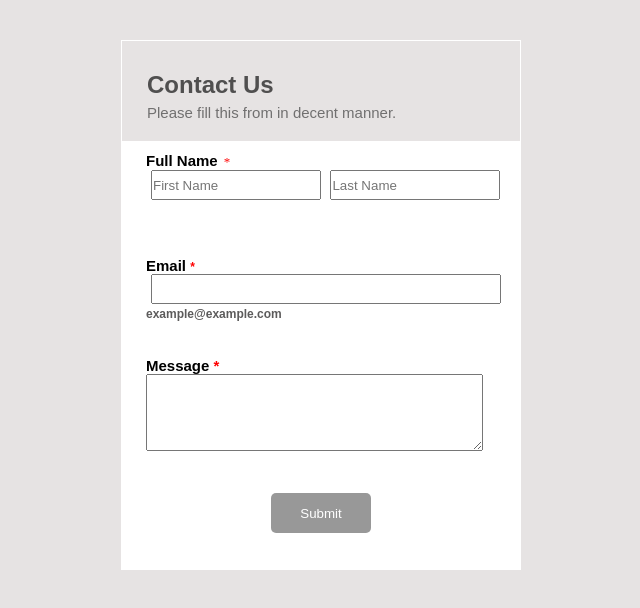
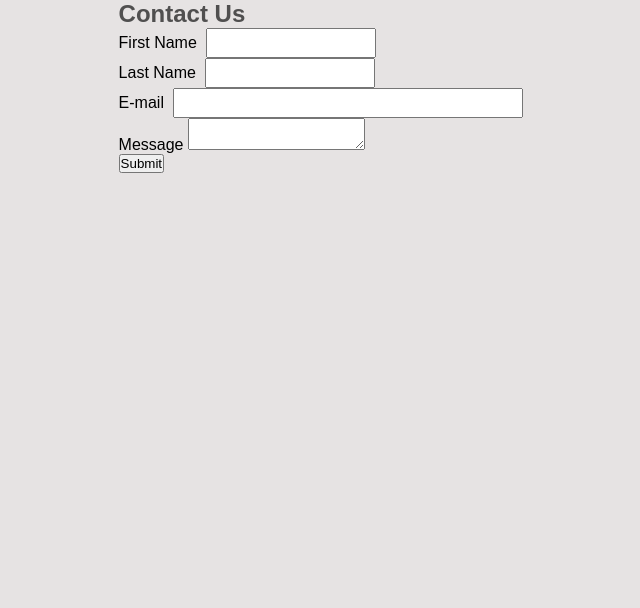
Before and after one commit to CodeWithMomin/Padhle-bhai, a plain HTML site: page contact.Html in a window 1280 px wide. Shown: the whole page, without its empty margins (319-959 px from the left). Drawn offline with Linux system fonts and the light colour scheme.

Commit message:
initial commit HTML

```diff
--- a/contact.Html
+++ b/contact.Html
@@ -11,29 +11,29 @@
 </head>
 
 <body>
-  <div class="container">
-    <div class="headingbox">
+  <div class="contact-form">
     <h2>Contact Us</h2>
-      <p>Please fill this from in decent manner.</p>
+    <form>
+      <div class="form-group">
+        <label for="fullname">First Name</label>
+        <input type="text" id="fullname" required>
       </div>
-    <div class="namebox">
-      <p>Full Name <span style="color: red;">*</span></p>
-      <input type="text" placeholder="First Name"> <input type="text" placeholder="Last Name">
-
+      <div class="form-group">
+        <label for="firstname">Last Name</label>
+        <input type="text" id="firstname" required>
       </div>
-    <div class="emailbox">
-      <p>Email <span style="color: red;">*</span></p>
-      <input type="email" name="" id="">
-      <span>example@example.com</span>
+      <div class="form-group">
+        <label for="email">E-mail</label>
+        <input type="email" id="email" required>
       </div>
-    <div class="messagebox">
-      <p>Message <span style="color: red;">*</span></p>
-     <textarea name="" id="" cols="40" rows="5"></textarea>
+      <div class="form-group">
+        <label for="message">Message</label>
+        <textarea id="message" required></textarea>
       </div>
-    <div class="btndiv">
-      <button> Submit</button>
+      <div class="form-group">
+        <input type="submit" value="Submit">
       </div>
+    </form>
   </div>
-</body>
 
 </html>
```
Lines whose indentation alone changed are shown as unchanged.
